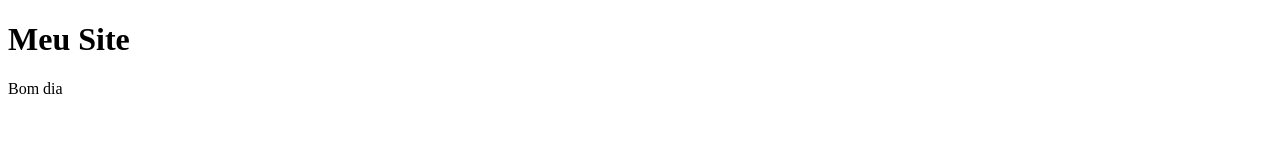
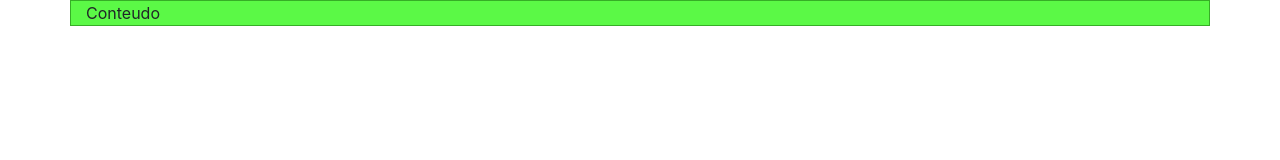
Before and after one commit to schmidtrafael/ProjetoSite, a plain HTML site: page index.html in a window 1280 px wide. Drawn offline with nearby package versions, Linux system fonts and the light colour scheme; a web font is replaced by a local one.

Commit message:
start update
ajustando

```diff
--- a/index.html
+++ b/index.html
@@ -1,19 +1,40 @@
 <!DOCTYPE html>
-<html lang="en">
+<html lang="pt-BR">
 <head>
-    <meta charset="UTF-8">
-    <meta http-equiv="X-UA-Compatible" content="IE=edge">
-    <meta name="viewport" content="width=device-width, initial-scale=1.0">
-    <title>Pagina inicial</title>
-    <link rel="stylesheet" type="text/css" href="style.css">
+    <title>Portifólio</title>
+
+    <!-- Required meta tags -->
+    <meta charset="utf-8">
+    <meta name="viewport" content="width=device-width, initial-scale=1, shrink-to-fit=no">
+
+    <!-- Bootstrap CSS -->
+    <link rel="stylesheet" href="css/bootstrap.min.css">
+
+    <!-- Iconic CSS -->
+    <link href="iconic/font/css/open-iconic-bootstrap.css" rel="stylesheet">
+
+    <!-- Fontawesome CSS -->
+    <link rel="stylesheet" href="https://cdn.jsdelivr.net/npm/bootstrap@4.1.3/dist/css/bootstrap.min.css" integrity="sha384-MCw98/SFnGE8fJT3GXwEOngsV7Zt27NXFoaoApmYm81iuXoPkFOJwJ8ERdknLPMO" crossorigin="anonymous">
+
+    <style type="text/css">
+        .marcador {
+            background: #fe9d9d;
+            border: 1px solid #36ae26;
+        }
+
+        .marcador-container {
+            background: #5bf946;
+            border: 1px solid #36ae26;
+        }
+    </style>
+
 </head>
 
 <body>
 
-    <h1>Meu Site</h1>
-    <p id="mensagem"></p>
-
-    <script type="text/javascript" src="script.js"></script>
+    <div class="container marcador-container">
+        Conteudo
+    </div>
 
 </body>
 </html>
--- a/script.js
+++ b/script.js
@@ -1,4 +1,4 @@
-// alert("Bem vindo!")
+alert("Bem vindo!")
 
 var hora = new Date().getHours()
 var saudacao
--- a/style.css
+++ b/style.css
@@ -0,0 +1,9 @@
+.marcador {
+    background: #fe9d9d;
+    border: 1px solid #36ae26;
+}
+
+.marcador-container {
+    background: #5bf946;
+    border: 1px solid #36ae26;
+}
```
